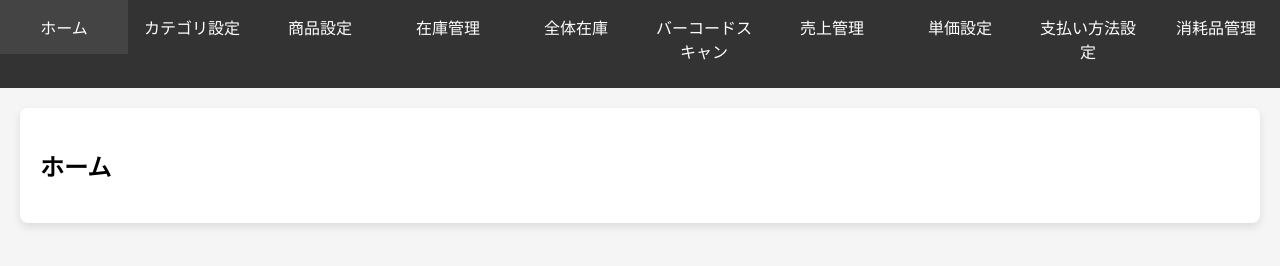
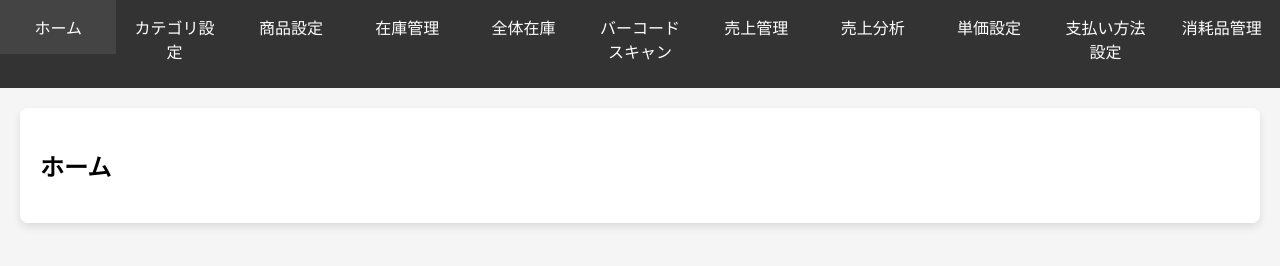
Before and after one commit to kazuki97/wing-app, a website with bundled scripts: page index.html in a window 1280 px wide. Built offline with nearby package versions, Linux system fonts and the light colour scheme; no server answers.

Commit message:
Update index.html

```diff
--- a/index.html
+++ b/index.html
@@ -20,6 +20,7 @@
       <li><a href="#overall-inventory" class="nav-link">全体在庫</a></li>
       <li><a href="#barcode" class="nav-link">バーコードスキャン</a></li>
       <li><a href="#transactions" class="nav-link">売上管理</a></li>
+      <li><a href="#sales-analysis" class="nav-link">売上分析</a></li>
       <li><a href="#pricing" class="nav-link">単価設定</a></li>
       <li><a href="#payment-methods" class="nav-link">支払い方法設定</a></li>
       <li><a href="#consumables" class="nav-link">消耗品管理</a></li>
```
